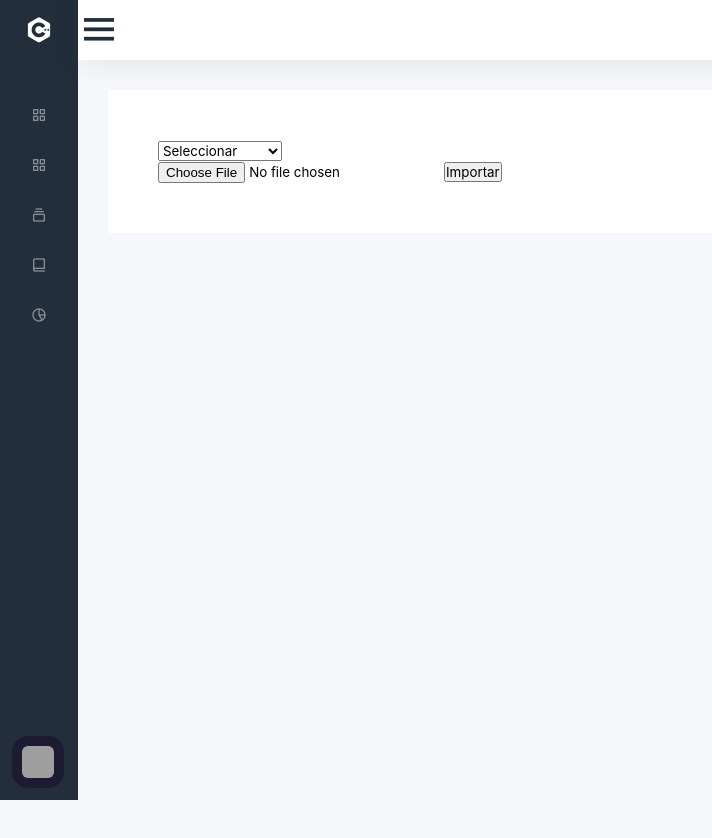
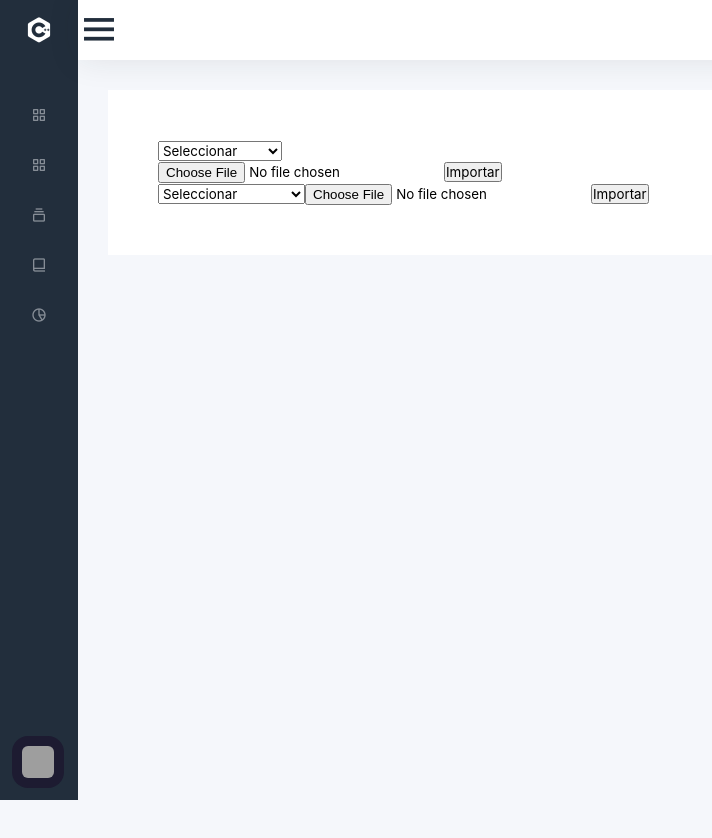
Before and after one commit to juliolh0686/salarycontrol, a Vue app: page /importacion in a window 1280 px wide. Shown: the top 838 px of the page, without its empty margins (0-712 px from the left). Built offline with nearby package versions, Linux system fonts and the light colour scheme; grey boxes are pictures that could not be loaded.

Commit message:
update import002

```diff
--- a/src/services/ImportService.ts
+++ b/src/services/ImportService.ts
@@ -32,6 +32,32 @@ async fetchfile(file:File,tipocarga:string) {
 
   }
 
+  async import002activos(file:File,tipocarga:string) {
+
+    let formData = new FormData();
+    formData.append('file',file);
+    formData.append('tipocarga',tipocarga)
+
+      let store = useAuth()
+      const url = store.baseURL+'/planillaconceptos/import002rem'
+
+      const rawResponse = await fetch(url, {
+        method: 'POST',
+        body: formData,
+      })
+
+      const response = await rawResponse.json();
+
+      if(response.status == false) {
+        alert(response.message)
+        return false
+      }else {
+        alert(response.res)
+        return true
+      }
+
+    }
+
 }
 
 export default ImportService;
--- a/src/views/ImportacionView.vue
+++ b/src/views/ImportacionView.vue
@@ -10,7 +10,23 @@
     </div>
     <input type="file" id="file" name="file" ref="fileInput" @change="handleFileUpload()"/>
     <button v-on:click="submitFile()">Importar</button>
+
+
+    <div class="import-002">
+      <select class="form-control" v-model="tipocarga002">
+        <option disabled value="">Seleccionar</option>
+        <option value="1">CONTINUA</option>
+        <option value="2">CONTINUA-B</option>
+        <option value="3">OCASIONAL</option>
+        <option value="4">COMPLEMENTARIA</option>
+      </select>
+      <input type="file" id="file002" name="file002" ref="fileInput002" @change="handleFileUpload002()"/>
+      <button v-on:click="submitFile002()">Importar</button>
+    </div>
+
+
   </div>
+
 </template>
 
 <script lang="ts" setup>
@@ -20,10 +36,14 @@
   import useAuth from "@/store/auth"
 
   const fileInput = ref<HTMLInputElement | null>(null);
+  const fileInput002 = ref<HTMLInputElement | null>(null);
   const files = ref()
+  const files002 = ref()
   const file = ref()
+  const file002 = ref()
   const store = new ImportService()
   let tipocarga = ref('')
+  let tipocarga002 = ref('')
 
   const handleFileUpload = () => {
     files.value = fileInput.value?.files
@@ -33,6 +53,12 @@
     //alert(file.name.substring(0, file.name.lastIndexOf('.')))
 
   }
+
+  const handleFileUpload002 = () => {
+    files002.value = fileInput002.value?.files
+    file002.value = files002.value[0]
+  }
+
 
   const submitFile = async() => {
 
@@ -46,4 +72,16 @@
 
   }
 
+  const submitFile002 = async() => {
+
+    const response = await store.import002activos(file002.value,tipocarga002.value);
+
+    if (response == false) {
+      console.log("Error en carga")
+    } else {
+      console.log("Satisfactorio")
+    }
+
+  }
+
 </script>
```
